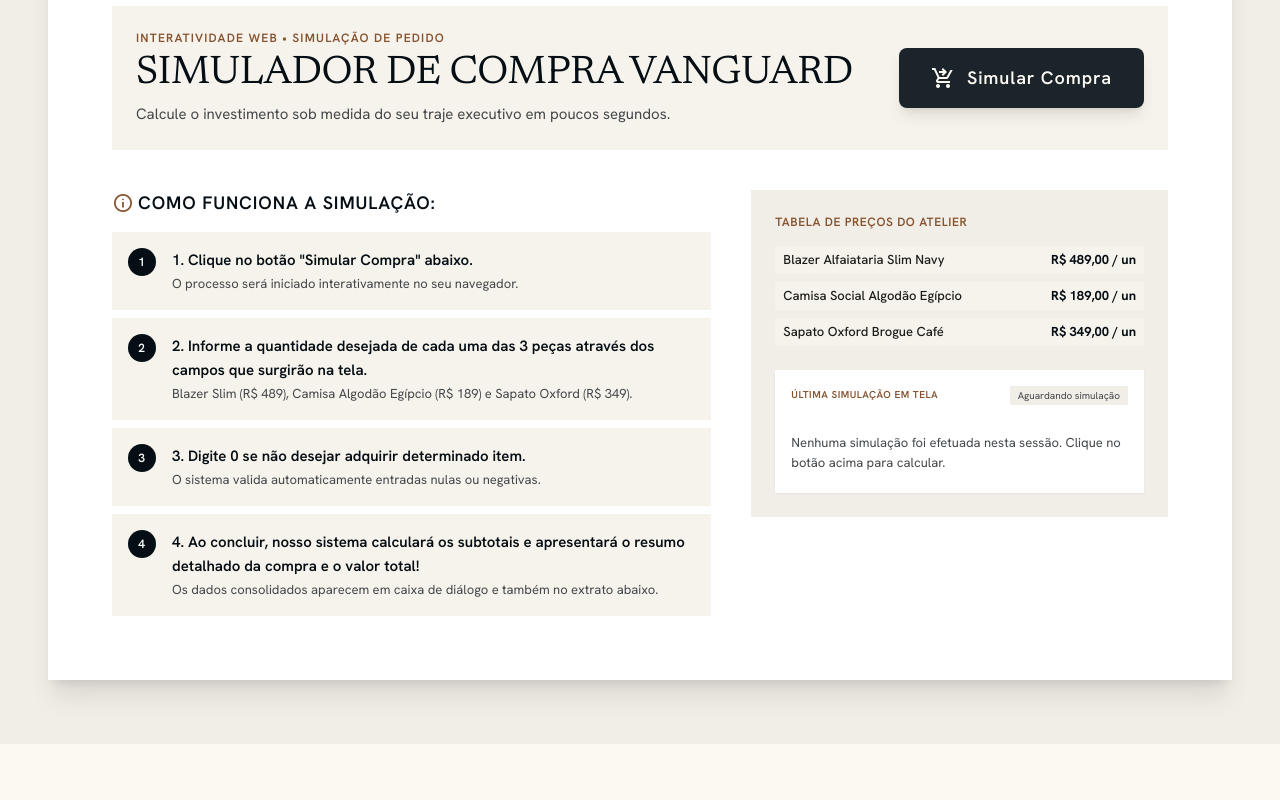
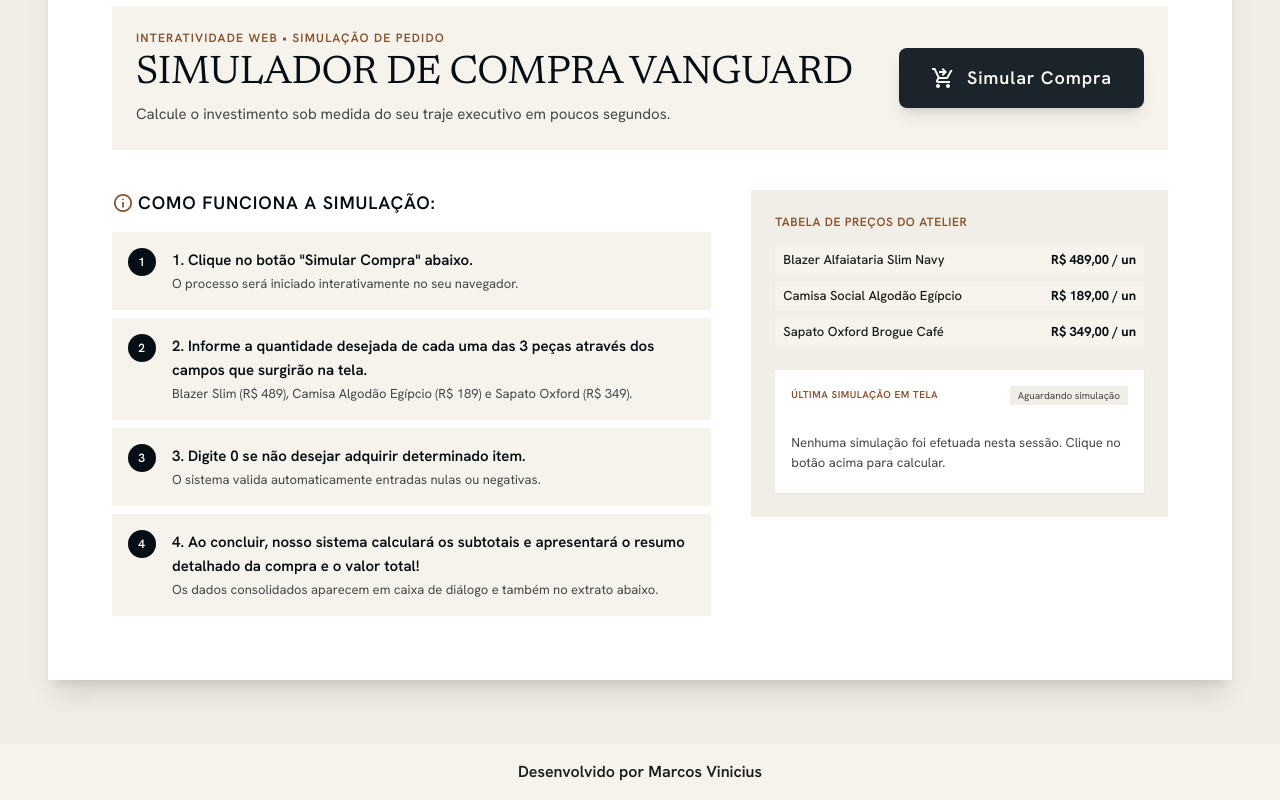
Before and after one commit to v1nizx/Atividades_trilhas, a plain HTML site: page Desafio/index.html in a window 1280 px wide. Shown: the part 2367-3167 px from the top of the page. Before the commit the page ends 3111 px from the top, so only its background shows below. Drawn offline with nearby package versions, Linux system fonts and the light colour scheme.

Commit message:
Add files via upload

```diff
--- a/Desafio/index.html
+++ b/Desafio/index.html
@@ -270,7 +270,9 @@
 </section>
 
  </div>
-</main><footer class="w-full bg-surface-container-low text-on-surface"></footer>
+</main><footer class="w-full bg-surface-container-low text-on-surface p-space-md text-center text-base font-semibold">
+  Desenvolvido por Marcos Vinicius
+</footer>
 <script src="script.js"></script>
 
 </body></html>
```
